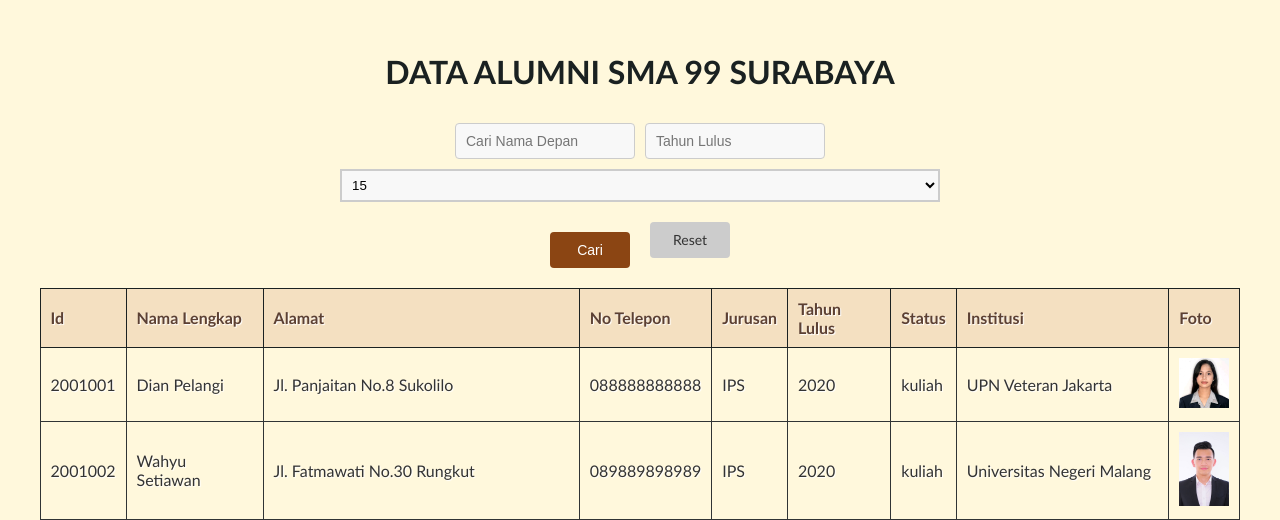
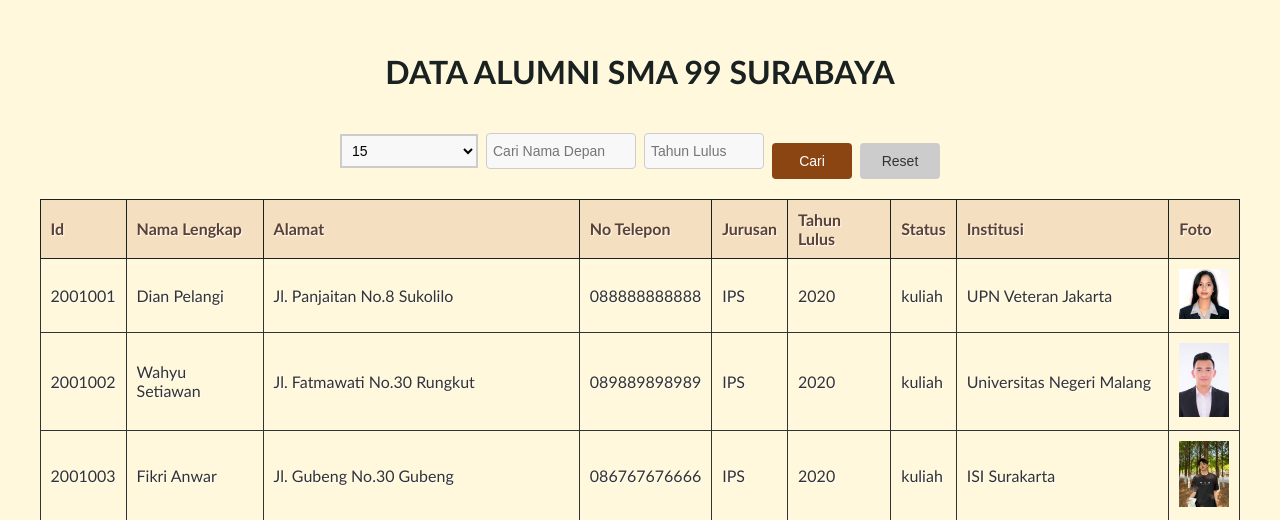
Before and after one commit to Erisadwi/Manajemen-Alumni-SMA, a PHP site: page /dataAlumni.php in a window 1280 px wide. Shown: the part 47-567 px from the top of the page. Run offline with PHP 8.4, Linux system fonts and the light colour scheme; data comes from the database, SQL or seed files in the repository.

Commit message:
perbaikan button

```diff
--- a/dataAlumni.php
+++ b/dataAlumni.php
@@ -43,7 +43,6 @@ $result = mysqli_query($koneksi, $query);
   <meta charset="UTF-8" />
   <meta name="viewport" content="width=device-width, initial-scale=1.0"/>
   <title>Manajemen Data Alumni SMA</title>
-  <link rel="stylesheet" href="navbar.css" />
   <link rel="stylesheet" href="style.css" />
 </head>
 <body>
@@ -64,10 +63,8 @@ $result = mysqli_query($koneksi, $query);
 
 <center><h1>Data Alumni SMA 99 Surabaya</h1></center>
 
-<form method="GET" class="search-form" style="text-align: center; margin-bottom: 10px;">
-  <input type="text" name="searchNama" placeholder="Cari Nama Depan" value="<?php echo htmlspecialchars($searchNama); ?>">
-  <input type="number" name="searchTahun" placeholder="Tahun Lulus" value="<?php echo htmlspecialchars($searchTahun); ?>">
-  <select name="limit" onchange="this.form.submit()">
+<form method="GET" class="search-form" style="display: flex; justify-content: center; align-items: center; gap: 8px; flex-wrap: nowrap; margin-bottom: 10px;">
+  <select name="limit" onchange="this.form.submit()" style="padding: 6px; font-size: 14px;">
     <?php
     for ($i = 15; $i <= 105; $i += 15) {
         $selected = ($limit == $i) ? 'selected' : '';
@@ -75,9 +72,13 @@ $result = mysqli_query($koneksi, $query);
     }
     ?>
   </select>
-  <button type="submit">Cari</button>
-  <a href="dataAlumni.php" class="button" style="background-color:#ccc; color:#333; margin-left:10px;">Reset</a>
+  <input type="text" name="searchNama" placeholder="Cari Nama Depan" value="<?php echo htmlspecialchars($searchNama); ?>" style="padding: 6px; font-size: 14px; width: 150px;">
+  <input type="number" name="searchTahun" placeholder="Tahun Lulus" value="<?php echo htmlspecialchars($searchTahun); ?>" style="padding: 6px; font-size: 14px; width: 120px;">
+
+  <button type="submit" style="padding: 6px 12px; font-size: 14px;">Cari</button>
+  <button type="button" class="button" onclick="window.location.href='dataAlumni.php'">Reset</button>
 </form>
+
 
 <table border="1" cellpadding="8" cellspacing="0" style="margin: auto; width: 95%;">
   <thead>
--- a/koneksi.php
+++ b/koneksi.php
@@ -1,7 +1,7 @@
 <?php
   $host = "localhost";
   $user = "root";
-  $pass = "Dewicantik11";
+  $pass = "agustus2004";
   $nama_db = "manajemenalumni";
   $koneksi = mysqli_connect($host, $user, $pass, $nama_db);
 
--- a/style.css
+++ b/style.css
@@ -219,17 +219,27 @@ form.search-form .button {
   border-radius: 3px;
 }
 
-.search-form button {
-  background-color: #deb887;
-  border: none;
+.search-form a.button {
+  display: inline-flex;
+  align-items: center;
   padding: 5px 10px;
+  background-color: #ccc;
+  color: #333;
+  text-decoration: none;
   border-radius: 3px;
   cursor: pointer;
+  user-select: none;
+  border: none;
+  font-size: inherit; /* agar font size sama dengan button/input */
+  line-height: normal;
+  /* supaya tingginya sama dengan button */
 }
 
-.search-form button:hover {
-  background-color: #cfa76e;
+.search-form a.button:hover {
+  background-color: #b3b3b3;
 }
+
+
 
 .carousel-container {
   position: relative;
```
